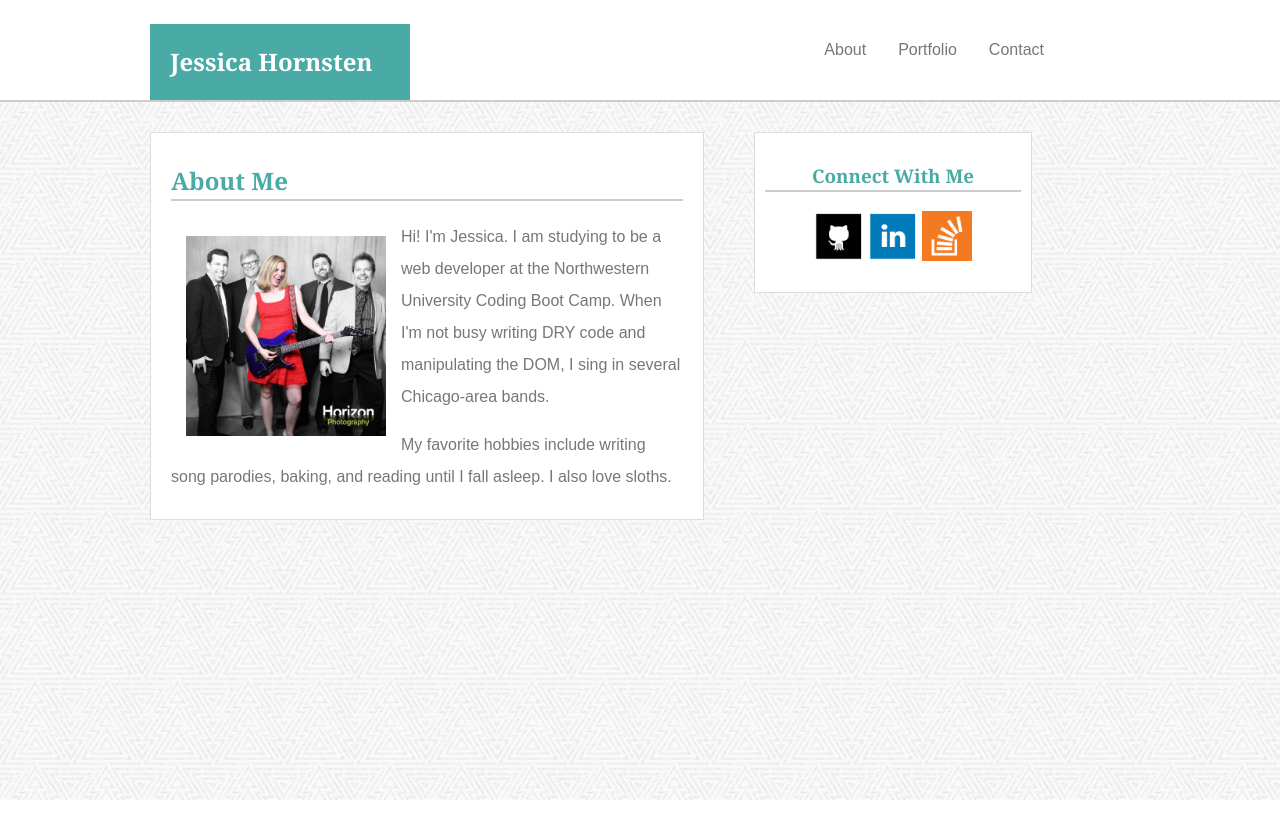
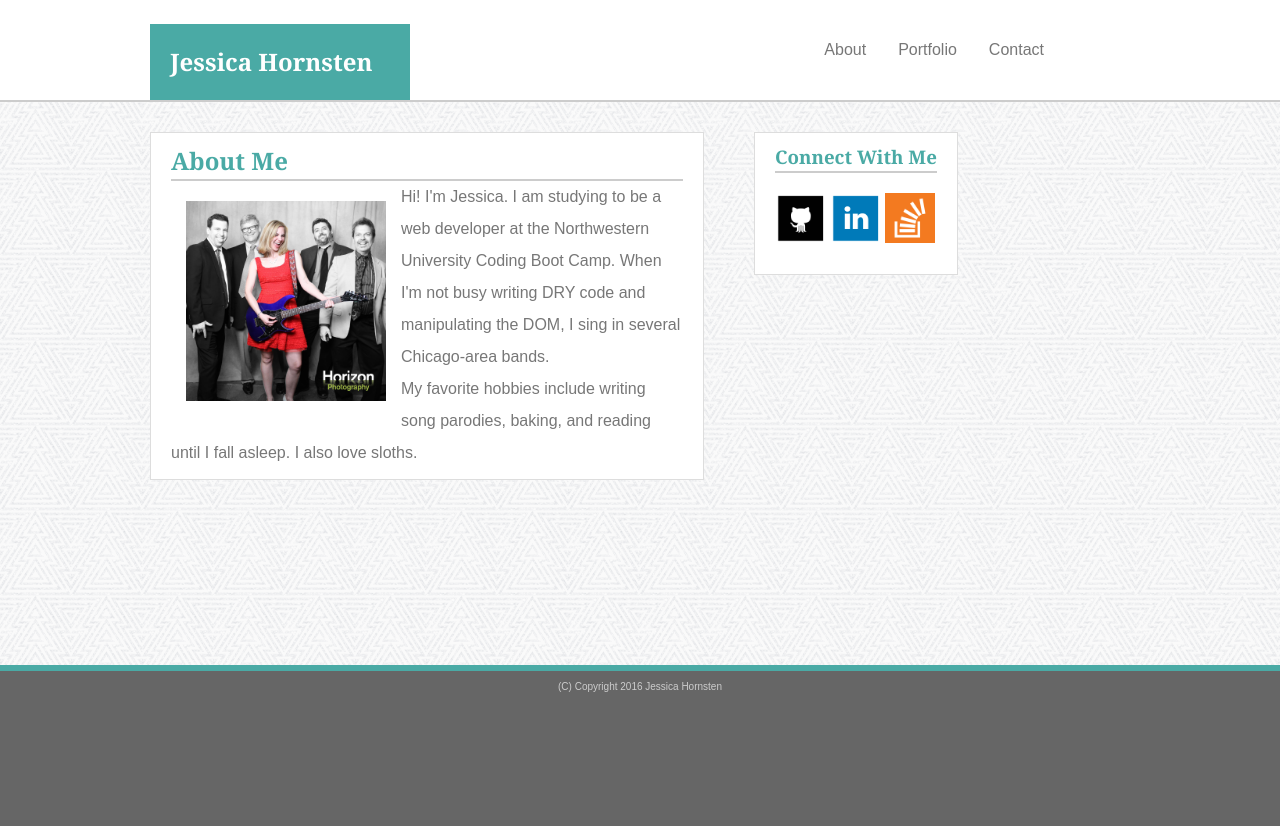
Before and after one commit to hornsten/Basic-Portfolio, a plain HTML site: page index.html in a window 1280 px wide. Before the commit the page ends 800 px from the top, so only its background shows below. Drawn offline with Linux system fonts and the light colour scheme.

Commit message:
Added footer and corrected HTML and CSS

```diff
--- a/assets/css/style.css
+++ b/assets/css/style.css
@@ -1,4 +1,7 @@
-h1,h3 {
+* {
+	margin: 0;
+}
+h1, h2, h3 {
 	font-family: 'Georgia', Times, Times New Roman, serif;
 	color: #4aaaa5;
 	border-bottom: 2px solid #cccccc;
@@ -26,26 +29,32 @@ h1,h3 {
 	margin: 0px 200px 0px 150px;
 }
 
-.bio {
+.bio, .input {
 	width: 40%;
 	background: #ffffff;
 	float: left;
 	margin-left: 150px;
 	margin-top: 30px;
+	margin-bottom: 30px;
 	padding: 10px 20px;
 	border: 1px solid #dddddd;
 }
-.connect {
-	width: 20%;
+.connect  {
+
 	background: #ffffff;
 	float: left;
 	margin-left: 50px;
 	margin-top: 30px;
-	padding: 10px 10px 20px 10px;
+	padding: 10px 20px 20px 20px;
 	border: 1px solid #dddddd;
 	text-align: center;
 
 }
+
+#icons {
+	padding-top: 15px;
+}
+
 ul {
     list-style-type: none;
     margin: 0;
@@ -81,9 +90,13 @@ li a:hover {
 img {
 	height: 50px;
 	width:50px;
+	padding-top: 5px;
 
 }
 
+html, body {
+	height: 100%
+}
 body {
 	width: 100%;
 	margin: 0 auto;
@@ -92,10 +105,29 @@ body {
 	background-image: url('../images/new_year_background.png');
 	line-height: 200%;
 
+
 }
 
-.container {
+.wrapper {
+	min-height: 100%;
+	margin: 0 auto -155px;
+	height: auto !important;
+	height: 100%;
 
 }
 
 .intro {float:left;}
+
+.footer, .push {
+
+	clear:both;
+	height: 155px;
+}
+
+.footer {
+	background: #666666;
+	border-top: 6px solid #4aaaa5;
+	text-align: center;
+	color: #ccc;
+	font-size: 10px;
+}
--- a/index.html
+++ b/index.html
@@ -6,7 +6,7 @@
 
 </head>
 <body>
-	<div class="container">
+	<div class="wrapper">
 		<section id="header">
 			<div class="nav">
 			<h1 id="brand">Jessica Hornsten</h1>
@@ -31,14 +31,19 @@
 		<section id="contact-info">
 		<div class="connect">
 		<h3>Connect With Me</h3>
+		<div id="icons">
 			<img src="assets/images/1475266384_github_square_black.png" alt="Github Logo">
 			<img src="assets/images/1475266432_linkedin_square_color.png" alt="Linkedin Logo">
 			<img src="assets/images/1475266465_overflow.png" alt="Stack Overflow Logo">
 			</div>
+			</div>
+			<div class="push"></div>
 		</section>
 
-		<section id="footer">
+		<div class="footer">
+		<p>(C) Copyright 2016 Jessica Hornsten</p>
 		</section>
+		</div>
 	</div>
 </body>
 </html>
```
Also changed, not shown: contact.html (+9 -1 lines).
